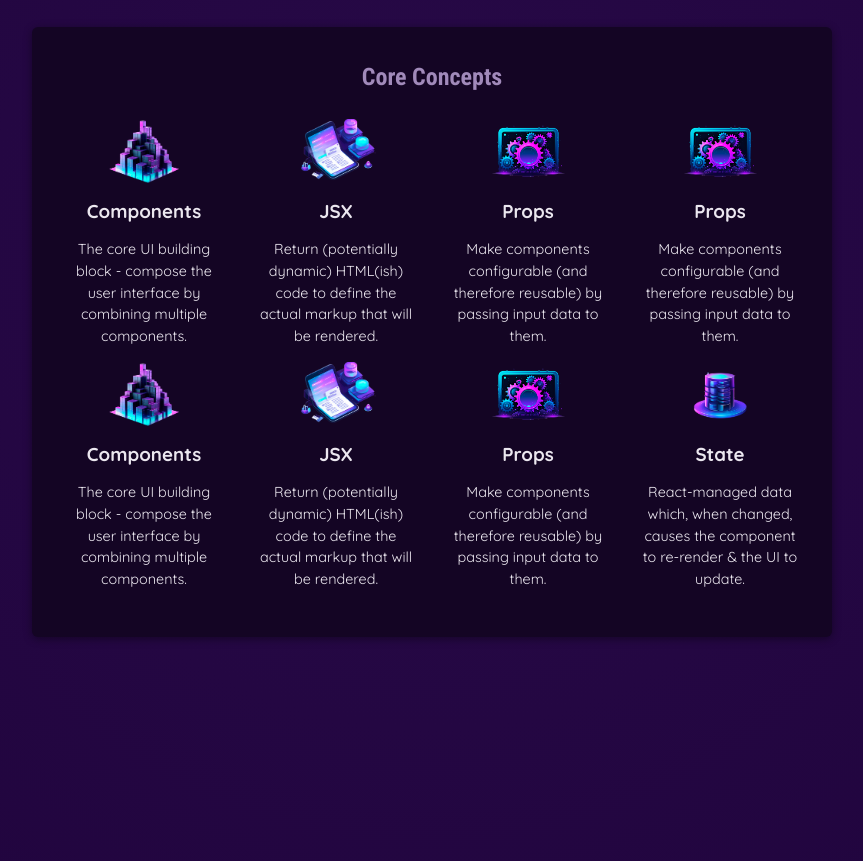
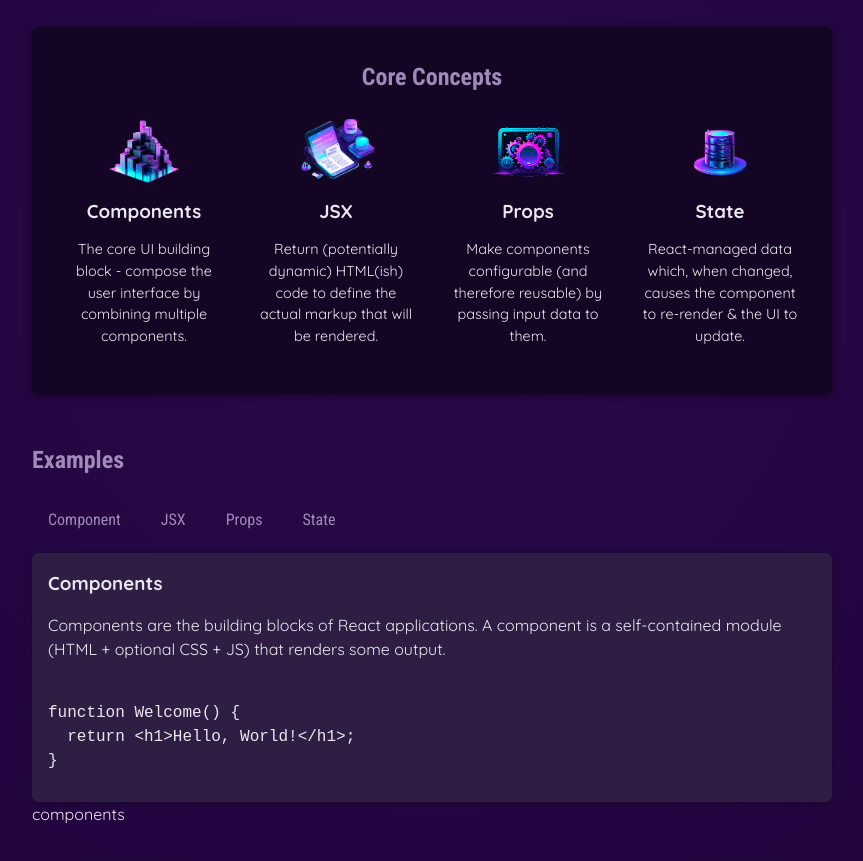
Before and after one commit to dhruv-bansal/react-fundamentals, a React (Vite) app: page / in a window 1280 px wide. Shown: the part 365-1226 px from the top of the page, without its empty margins (208-1071 px from the left). Built offline with nearby package versions, Linux system fonts and the light colour scheme.

Commit message:
using state and hooks to update UI

```diff
--- a/src/App.jsx
+++ b/src/App.jsx
@@ -1,12 +1,17 @@
-
-import { CORE_CONCEPTS } from "./data"; // this is an named import
+import { CORE_CONCEPTS, EXAMPLES } from "./data"; // this is an named import
 import Header from "./components/Header";
 import CoreConcepts from "./components/CoreConcept";
-
-
-
+import TabButton from "./components/TabButton";
+import { useState } from "react";
 
 function App() {
+const [selectedTopic, setSelectedTopic] = useState('components');
+
+  function handleClick(clickedButton) {
+    setSelectedTopic(clickedButton);
+    console.log(`You clicked on the button! ` + selectedTopic);
+  }
+
   return (
     <div>
       <Header />
@@ -29,20 +34,29 @@
             <CoreConcepts
               {...CORE_CONCEPTS[2]} // this is a spread operator
             />
-             <CoreConcepts
-              {...CORE_CONCEPTS[2]} // this is a spread operator
+            <CoreConcepts
+              {...CORE_CONCEPTS[3]} // this is a spread operator
             />
           </ul>
-          <ul>
-            {CORE_CONCEPTS.map((concept, index) => (
-              <CoreConcepts
-                key={index}
-                title={concept.title}
-                description={concept.description}
-                image={concept.image}
-              />
-            ))}
-          </ul>
+        </section>
+        <section id="examples">
+          <h2>Examples</h2>
+          <menu>
+            <TabButton onSelect={() => handleClick('components')}>Component</TabButton>
+            <TabButton onSelect={() => handleClick('jsx')}>JSX</TabButton>
+            <TabButton onSelect={() => handleClick('props')}>Props</TabButton>
+            <TabButton onSelect={() => handleClick('state')}>State</TabButton>
+          </menu>
+          <div id="tab-content">
+            <h3>{EXAMPLES[selectedTopic].title}</h3>
+            <p>{EXAMPLES[selectedTopic].description}</p>
+            <pre>
+              <code>
+              {EXAMPLES[selectedTopic].code}
+              </code>
+            </pre>
+          </div>
+          {selectedTopic}
         </section>
       </main>
     </div>
--- /dev/null
+++ b/src/components/TabButton.jsx
@@ -0,0 +1,5 @@
+export default function TabButton({children, onSelect}) {
+
+    return <li><button onClick={onSelect}>{children}</button></li>
+
+}
--- a/src/data.js
+++ b/src/data.js
@@ -1,31 +1,82 @@
-import componentsImg from './assets/components.png';
-import propsImg from './assets/config.png';
-import jsxImg from './assets/jsx-ui.png';
-import stateImg from './assets/state-mgmt.png';
+import componentsImg from "./assets/components.png";
+import propsImg from "./assets/config.png";
+import jsxImg from "./assets/jsx-ui.png";
+import stateImg from "./assets/state-mgmt.png";
 
 export const CORE_CONCEPTS = [
   {
     image: componentsImg,
-    title: 'Components',
+    title: "Components",
     description:
-      'The core UI building block - compose the user interface by combining multiple components.',
+      "The core UI building block - compose the user interface by combining multiple components.",
   },
   {
     image: jsxImg,
-    title: 'JSX',
+    title: "JSX",
     description:
-      'Return (potentially dynamic) HTML(ish) code to define the actual markup that will be rendered.',
+      "Return (potentially dynamic) HTML(ish) code to define the actual markup that will be rendered.",
   },
   {
     image: propsImg,
-    title: 'Props',
+    title: "Props",
     description:
-      'Make components configurable (and therefore reusable) by passing input data to them.',
+      "Make components configurable (and therefore reusable) by passing input data to them.",
   },
   {
     image: stateImg,
-    title: 'State',
+    title: "State",
     description:
-      'React-managed data which, when changed, causes the component to re-render & the UI to update.',
+      "React-managed data which, when changed, causes the component to re-render & the UI to update.",
   },
 ];
+
+export const EXAMPLES = {
+  components: {
+    title: "Components",
+    description:
+      "Components are the building blocks of React applications. A component is a self-contained module (HTML + optional CSS + JS) that renders some output.",
+    code: `
+function Welcome() {
+  return <h1>Hello, World!</h1>;
+}`,
+  },
+  jsx: {
+    title: "JSX",
+    description:
+      "JSX is a syntax extension to JavaScript. It is similar to a template language, but it has full power of JavaScript (e.g., it may output dynamic content).",
+    code: `
+<div>
+  <h1>Welcome {userName}</h1>
+  <p>Time to learn React!</p>
+</div>`,
+  },
+  props: {
+    title: "Props",
+    description:
+      "Components accept arbitrary inputs called props. They are like function arguments.",
+    code: `
+function Welcome(props) {
+  return <h1>Hello, {props.name}</h1>;
+}`,
+  },
+  state: {
+    title: "State",
+    description:
+      "State allows React components to change their output over time in response to user actions, network responses, and anything else.",
+    code: `
+function Counter() {
+  const [isVisible, setIsVisible] = useState(false);
+
+  function handleClick() {
+    setIsVisible(true);
+  }
+
+  return (
+    <div>
+      <button onClick={handleClick}>Show Details</button>
+      {isVisible && <p>Amazing details!</p>}
+    </div>
+  );
+}`,
+  },
+};
```
